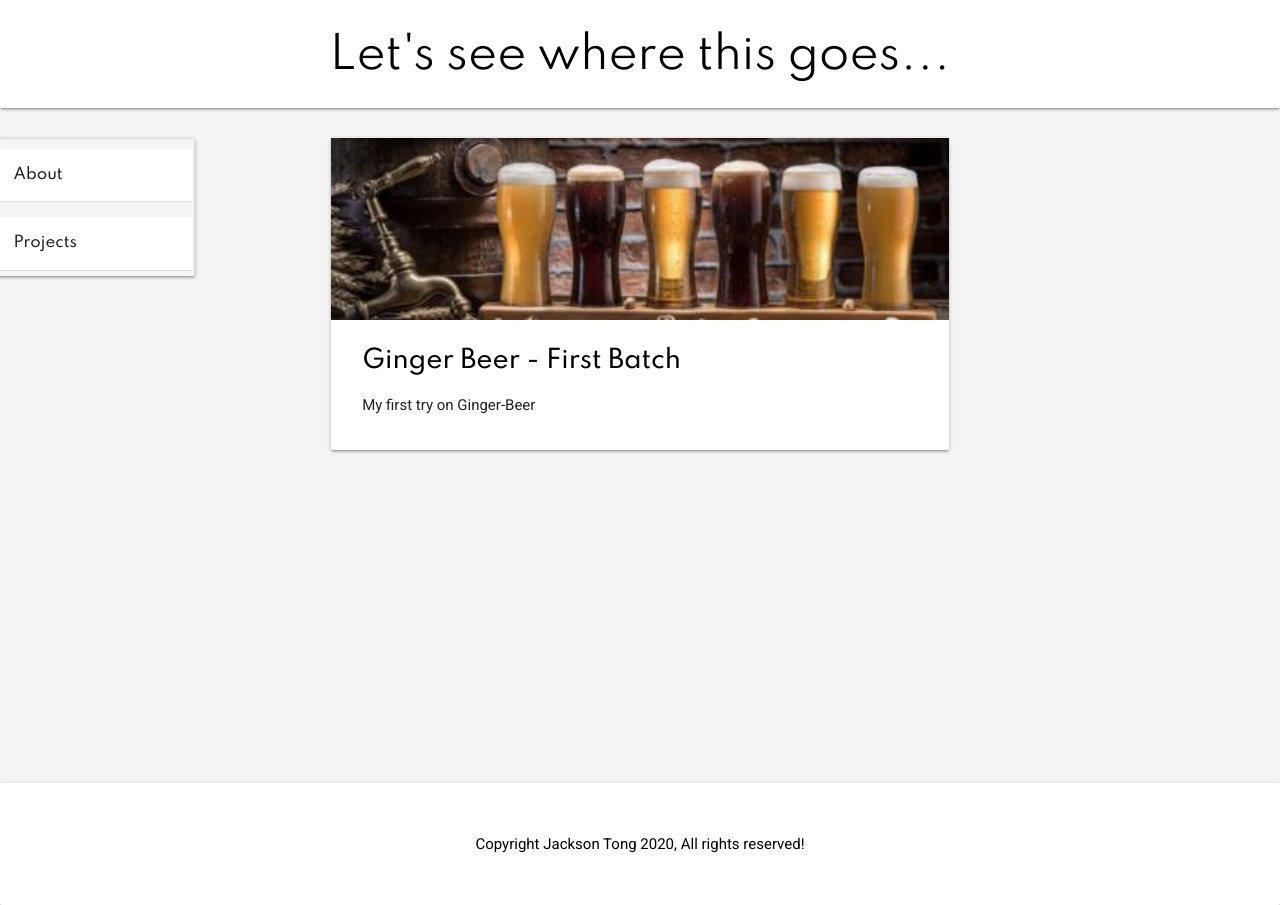
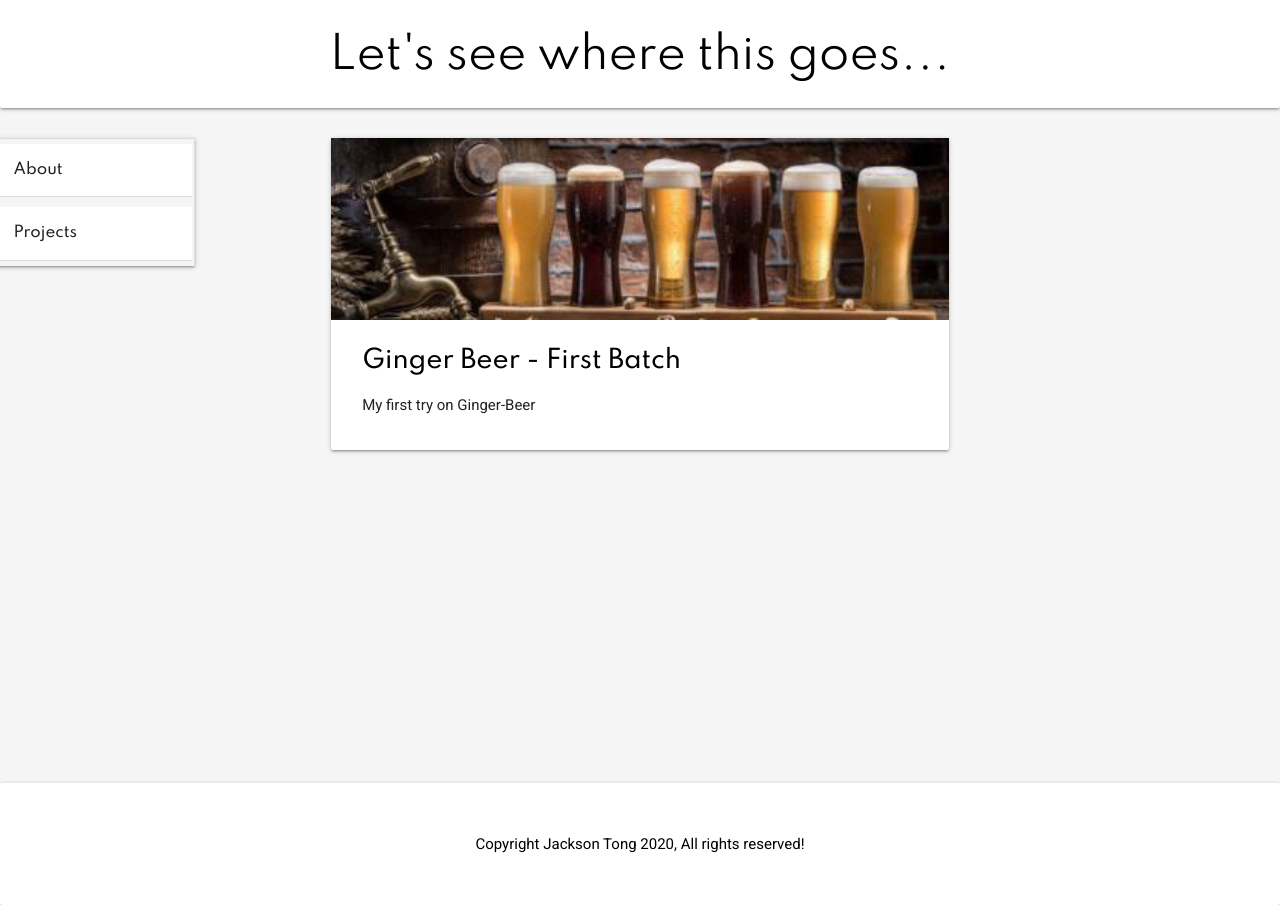
Before and after one commit to jactong/jactong.github.io, a Jekyll site: the page built from index.md, in a window 1280 px wide. Built offline with Jekyll 4.4.1, drawn with Linux system fonts in a browser that asks for light colours; nearby versions of some CDN libraries.

Commit message:
Update style.css

```diff
--- a/assets/css/style.css
+++ b/assets/css/style.css
@@ -13,6 +13,6 @@ body {
   width: 100%;
 }
 
-ul li { padding-bottom: 5px; padding-top: 10px; }
+ul li { padding-bottom: 5px; padding-top: 5px; }
 
-ol li { padding-bottom: 5px; padding-top: 10px; }
+ol li { padding-bottom: 5px; padding-top: 5px; }
```
